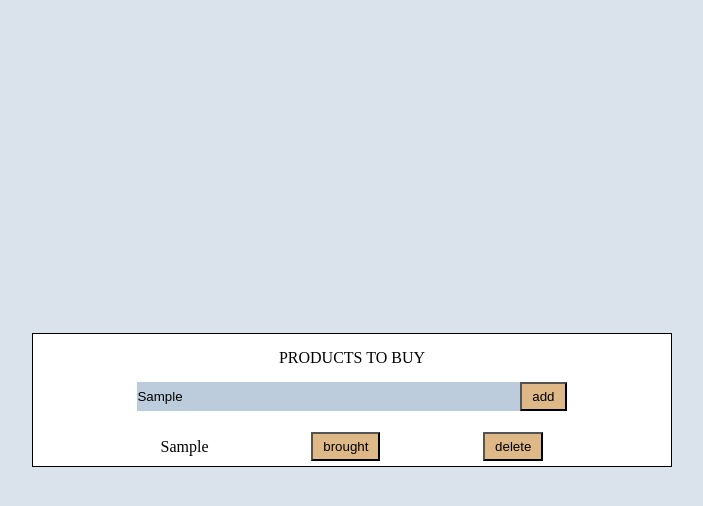
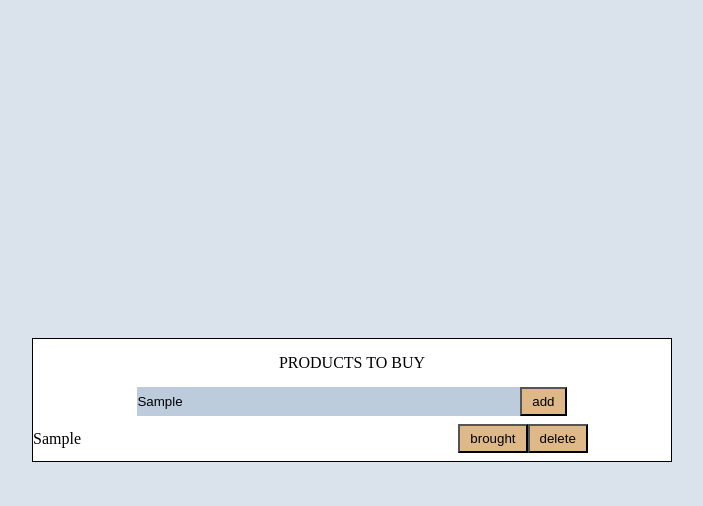
Before and after one commit to almeidaleandro28/shopping_list, a website: page index.html in a window 1280 px wide. Both pictures are taken after typing "Sample" into the empty fields and a click on the button "add". Shown: the whole page, without its empty margins (288-991 px from the left). Drawn offline with Linux system fonts and the light colour scheme.

Commit message:
update list

```diff
--- a/src/js/index.js
+++ b/src/js/index.js
@@ -20,17 +20,21 @@ const createProduct = ( ) => {
 	const product = document.querySelector(".input").value;
  	const container = document.querySelector(".box");
  	const list = document.querySelector(".box_list");
+	const containerButton = document.createElement("div");
 
 	const li = document.createElement("li");
 
-	li.innerHTML = `<p>${product}</p>`;
-	li.classList.add("box_item");
+	containerButton.classList.add("buttons")
+	containerButton.append( createBtnBought())
+	containerButton.append( createBtndelete())
 
-	li.append( createBtnBought());
-	li.append( createBtndelete());
+	li.innerHTML = `<div class="product">${product}</div>`;
+	li.append( containerButton)
 
 
-	return list.appendChild( li );
+
+	return list.append( li );
+
 }
 
 
--- a/src/scss/_box.scss
+++ b/src/scss/_box.scss
@@ -28,18 +28,19 @@
 
 // box_list
 .box_list {
-  display: flex;
-  flex-direction: column;
-  margin-top: 1em;
-  align-items: center;
+  margin: 0.5rem 0;
+  li {
+    align-items: center;
+    display: flex;
+    flex-direction: row;
+    justify-content: space-around;
+  }
 }
 
-.box_item {
-  display: flex;
-  flex-direction: row;
-  justify-content: space-between;
-  align-items: center;
-  padding: 5px 0;
-  width: 60%;
-  margin: 0 auto;
+.buttons {
+  flex: 1;
 }
+
+.product {
+  flex: 2;
+}
```
Also changed, not shown: index.html (line endings or trailing spaces), src/css/style.css.
